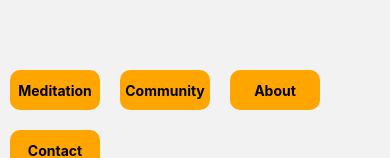
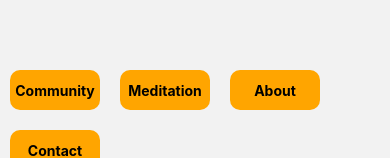
Before and after one commit to danieldenton/time-is-all-we-have-mobile, a React Native app: screen / in a window 390 px wide. Shown: the part 316-474 px from the top of the page. Built offline with nearby package versions, Linux system fonts and the light colour scheme.

Commit message:
routeIndex replaces route name in all components. routeNames.ts deleted. routes.ts imported into NavButtons. All other routeName imports removed.

```diff
--- a/src/components/navbar/NavBar.tsx
+++ b/src/components/navbar/NavBar.tsx
@@ -4,10 +4,10 @@ import { styles } from "../../styles";
 import { NavButtons } from "./NavButtons";
 import { NavButtonProps } from "./NavButtonProps";
 
-export const NavBar = ({ navigation, names }: NavButtonProps) => {
+export const NavBar = ({ navigation, routeIndex }: NavButtonProps) => {
   return (
     <View style={styles.navButtonContainer}>
-      <NavButtons navigation={navigation} names={names} />
+      <NavButtons navigation={navigation} routeIndex={routeIndex} />
     </View>
   );
 };
--- a/src/components/navbar/NavButtonProps.ts
+++ b/src/components/navbar/NavButtonProps.ts
@@ -1,4 +1,4 @@
 export type NavButtonProps = {
     navigation: { navigate: (name: string) => void };
-    names: string[];
+    routeIndex: number
   };
--- a/src/components/navbar/NavButtons.tsx
+++ b/src/components/navbar/NavButtons.tsx
@@ -2,9 +2,16 @@ import React from "react";
 import { TouchableOpacity, Text } from "react-native";
 import { styles } from "../../styles";
 import { NavButtonProps } from "./NavButtonProps";
+import { routes } from "../../navigation/routes";
 
-export const NavButtons = ({ navigation, names }: NavButtonProps) => {
-  const navButtons = names.map((name: string, i: number) => {
+export const NavButtons = ({ navigation, routeIndex }: NavButtonProps) => {
+  const routeNames: string[] = routes
+    .filter((r, i) => i !== routeIndex)
+    .map((route, i) => {
+      return route.name;
+    });
+
+  const navButtons = routeNames.map((name, i) => {
     return (
       <TouchableOpacity
         onPress={() => {
@@ -18,5 +25,5 @@ export const NavButtons = ({ navigation, names }: NavButtonProps) => {
     );
   });
 
-  return navButtons
+  return navButtons;
 };
--- a/src/navigation/routeNames.ts
+++ /dev/null
@@ -1,7 +0,0 @@
-export interface IRouteNames {
- names: string[]
-}
-
-export const routeNames: string[] = [
-    "Home", "Meditation", "Community", "About", "Contact"
-]
--- a/src/screens/About.tsx
+++ b/src/screens/About.tsx
@@ -4,18 +4,15 @@ import { Text, View } from "react-native";
 import { IStackScreenProps } from "../navigation/StackScreenProps";
 import { styles } from "../styles";
 import { NavBar } from "../components/navbar/NavBar";
-import { routeNames } from "../navigation/routeNames";
 
 export const AboutScreen: React.FunctionComponent<IStackScreenProps> = (
   props
 ) => {
   const { navigation } = props;
 
-  const names = routeNames.filter((rn, i) => i !== 3)
-
   return (
     <View style={styles.container}>
-      <NavBar navigation={navigation} names={names} />
+      <NavBar navigation={navigation} routeIndex={3} />
       <Text style={styles.text}>ABOUT</Text>
       <StatusBar style="auto" />
     </View>
--- a/src/screens/Community.tsx
+++ b/src/screens/Community.tsx
@@ -4,18 +4,15 @@ import { Text, View } from "react-native";
 import { IStackScreenProps } from "../navigation/StackScreenProps";
 import { styles } from "../styles";
 import { NavBar } from "../components/navbar/NavBar";
-import { routeNames } from "../navigation/routeNames";
 
 export const CommunityScreen: React.FunctionComponent<IStackScreenProps> = (
   props
 ) => {
   const { navigation } = props;
 
-  const names = routeNames.filter((rn, i) => i !== 2);
-
   return (
     <View style={styles.container}>
-      <NavBar navigation={navigation} names={names} />
+      <NavBar navigation={navigation} routeIndex={2} />
       <Text style={styles.text}>COMMUNITY SCREEN</Text>
       <StatusBar style="auto" />
     </View>
--- a/src/screens/Contact.tsx
+++ b/src/screens/Contact.tsx
@@ -4,18 +4,15 @@ import { Text, View } from "react-native";
 import { IStackScreenProps } from "../navigation/StackScreenProps";
 import { styles } from "../styles";
 import { NavBar } from "../components/navbar/NavBar";
-import { routeNames } from "../navigation/routeNames";
 
 export const ContactScreen: React.FunctionComponent<IStackScreenProps> = (
   props
 ) => {
   const { navigation } = props;
 
-  const names = routeNames.filter((rn, i) => i !== 4)
-
   return (
     <View style={styles.container}>
-      <NavBar navigation={navigation} names={names} />
+      <NavBar navigation={navigation} routeIndex={4} />
       <Text style={styles.text}>CONTACT</Text>
       <StatusBar style="auto" />
     </View>
--- a/src/screens/Home.tsx
+++ b/src/screens/Home.tsx
@@ -4,18 +4,15 @@ import { Text, View } from "react-native";
 import { IStackScreenProps } from "../navigation/StackScreenProps";
 import { styles } from "../styles";
 import { NavBar } from "../components/navbar/NavBar";
-import { routeNames } from "../navigation/routeNames";
 
 export const HomeScreen: React.FunctionComponent<IStackScreenProps> = (
   props
 ) => {
   const { navigation } = props;
 
-const names = routeNames.filter((rn, i) => i !== 0)
-
   return (
     <View style={styles.container}>
-      <NavBar navigation={navigation} names={names}/>
+      <NavBar navigation={navigation} routeIndex={0} />
       <Text style={styles.text}>TIME IS ALL WE HAVE</Text>
       <StatusBar style="auto" />
     </View>
--- a/src/screens/Meditation.tsx
+++ b/src/screens/Meditation.tsx
@@ -4,18 +4,15 @@ import { StatusBar } from "expo-status-bar";
 import { IStackScreenProps } from "../navigation/StackScreenProps";
 import { styles } from "../styles";
 import { NavBar } from "../components/navbar/NavBar";
-import { routeNames } from "../navigation/routeNames";
 
 export const MeditationScreen: React.FunctionComponent<IStackScreenProps> = (
   props
 ) => {
   const { navigation } = props;
 
-  const names = routeNames.filter((rn, i) => i !== 1)
-
   return (
     <View style={styles.container}>
-      <NavBar navigation={navigation} names={names} />
+      <NavBar navigation={navigation} routeIndex={1} />
       <Text style={styles.text}>MEDITATION SCREEN</Text>
       <StatusBar style="auto" />
     </View>
```
